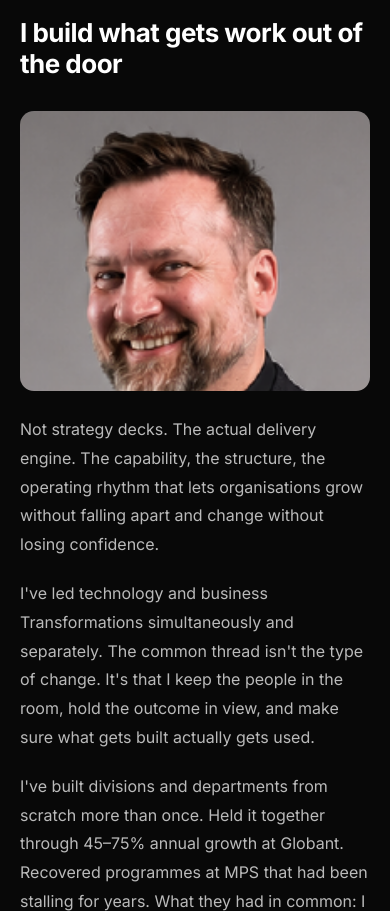
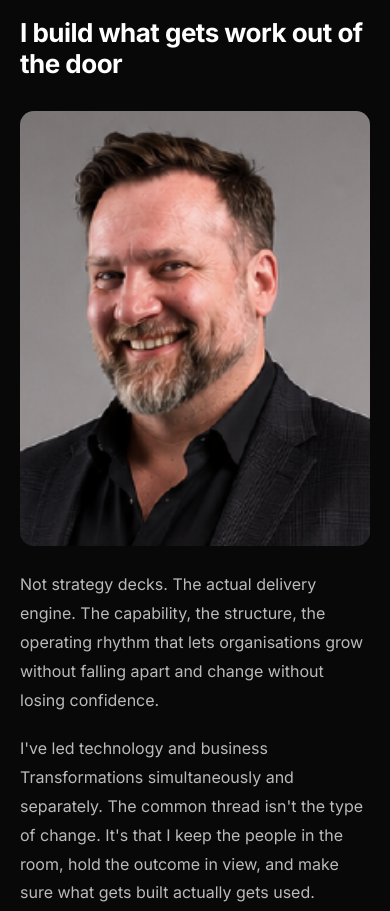
Before and after one commit to CarlDRobinson/carlrobinson.me, a plain HTML site: page index.html in a window 390 px wide. Shown: the part 930-1841 px from the top of the page. Drawn offline with Linux system fonts and the light colour scheme.

Commit message:
Update 14

```diff
--- a/index.html
+++ b/index.html
@@ -197,12 +197,11 @@
     }
     .who-photo {
       width: 260px;
-      height: 340px;
-      object-fit: cover;
-      object-position: top center;
+      height: auto;
       border-radius: 0.875rem;
       display: block;
       filter: grayscale(12%);
+      align-self: center;
     }
     .who-body {
       font-size: 1rem;
@@ -488,7 +487,7 @@
       .contact-wrap { padding: 4rem 1.25rem 6rem; }
       .strip { padding: 1.125rem 1.25rem; }
       .who-grid { grid-template-columns: 1fr; gap: 1.5rem; }
-      .who-photo { width: 100%; height: 280px; }
+      .who-photo { width: 100%; height: auto; }
       .fix-grid { grid-template-columns: 1fr; }
       .proof-grid { grid-template-columns: 1fr; }
       .quotes-grid { grid-template-columns: 1fr; }
```
